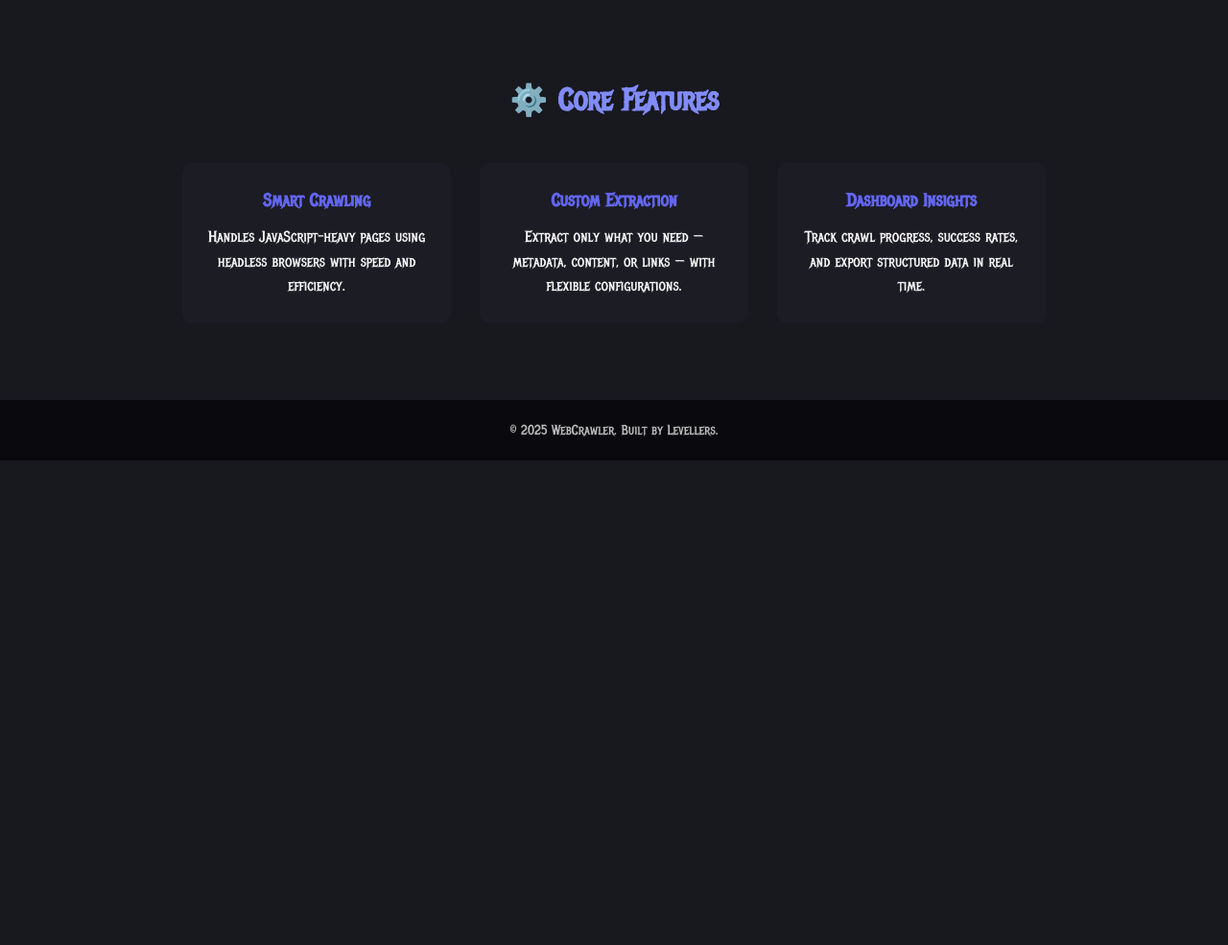
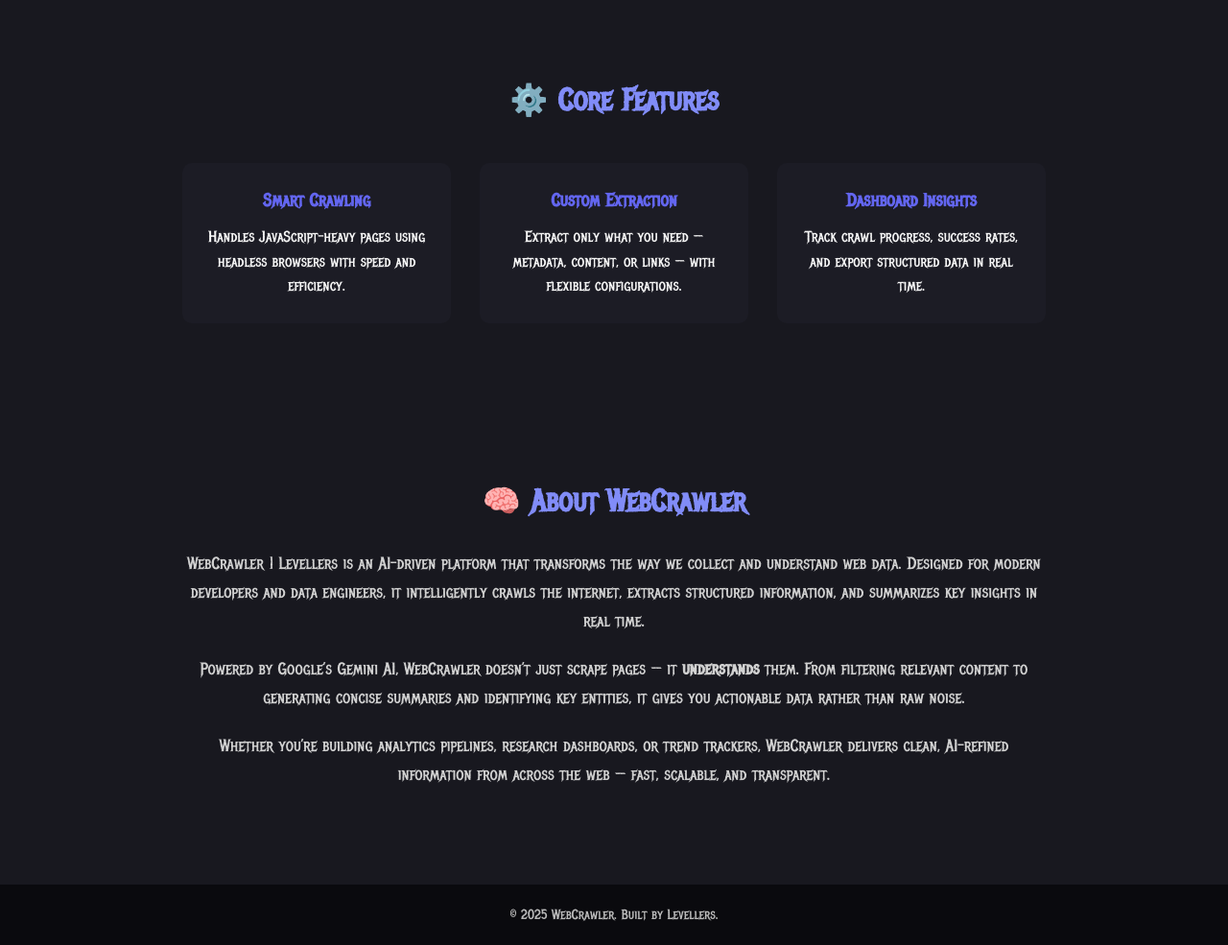
Before and after one commit to Sarveshsivasankaran/Web-Crawler, a Flask app: page / in a window 1280 px wide. Shown: the part 793-1778 px from the top of the page at 96% size. Before the commit the page ends 1273 px from the top, so only its background shows below. Run offline with Flask 3, Linux system fonts and the light colour scheme.

Commit message:
About section

```diff
--- a/static/script.js
+++ b/static/script.js
@@ -4,6 +4,7 @@
 const loginBtn = document.getElementById("loginBtn");
 const signupBtn = document.getElementById("signupBtn");
 const closeLogin = document.getElementById("closeLogin");
+const closeSignup = document.getElementById("closeSignup");
 
 loginBtn.onclick = () => loginModal.style.display = "flex";
 signupBtn.onclick = () => signupModal.style.display = "flex";
--- a/static/style.css
+++ b/static/style.css
@@ -173,6 +173,28 @@
   margin-bottom: 10px;
 }
 
+/* ---------- ABOUT ---------- */
+.about {
+  background: #18181F;
+  padding: 80px 20px;
+  text-align: center;
+}
+.about-content {
+  max-width: 900px;
+  margin: auto;
+}
+.about h2 {
+  color: var(--normal);
+  font-size: 2rem;
+  margin-bottom: 25px;
+}
+.about p {
+  color: #d1d1d1;
+  margin-bottom: 20px;
+  font-size: 1.1rem;
+  line-height: 1.7;
+}
+
 /* ---------- FOOTER ---------- */
 footer {
   text-align: center;
--- a/templates/crawl.html
+++ b/templates/crawl.html
@@ -14,8 +14,7 @@
     <div class="hero-content">
       <h1>Enter URLs to Crawl</h1>
       <p>Gemini AI will summarize and analyze each page.</p>
-      <input type="text" id="urlInput" placeholder="Enter a URL"
-             style="width:60%;padding:10px;border-radius:6px;border:none;margin-top:20px;">
+      <input type="text" id="urlInput" placeholder="Enter a URL" style="width:60%;padding:10px;border-radius:6px;border:none;margin-top:20px;">
       <button class="btncrawl" id="startCrawl">Crawl Now</button>
       <div id="crawlResult" style="margin-top:30px; white-space:pre-wrap; text-align:left;"></div>
     </div>
--- a/templates/index.html
+++ b/templates/index.html
@@ -83,6 +83,31 @@
     </div>
   </section>
 
+  <!-- ABOUT SECTION -->
+  <section id="about" class="about">
+    <div class="about-content">
+      <h2>🧠 About WebCrawler</h2>
+      <p>
+        WebCrawler | Levellers is an AI-driven platform that transforms the way
+        we collect and understand web data. Designed for modern developers and data
+        engineers, it intelligently crawls the internet, extracts structured
+        information, and summarizes key insights in real time.
+      </p>
+      <p>
+        Powered by Google’s Gemini AI, WebCrawler doesn’t just scrape pages — it
+        <strong>understands</strong> them. From filtering relevant content to
+        generating concise summaries and identifying key entities, it gives you
+        actionable data rather than raw noise.
+      </p>
+      <p>
+        Whether you’re building analytics pipelines, research dashboards, or trend
+        trackers, WebCrawler delivers clean, AI-refined information from across
+        the web — fast, scalable, and transparent.
+      </p>
+    </div>
+  </section>
+
+
   <!-- FOOTER -->
   <footer>
     <p>© 2025 WebCrawler. Built by Levellers.</p>
```
